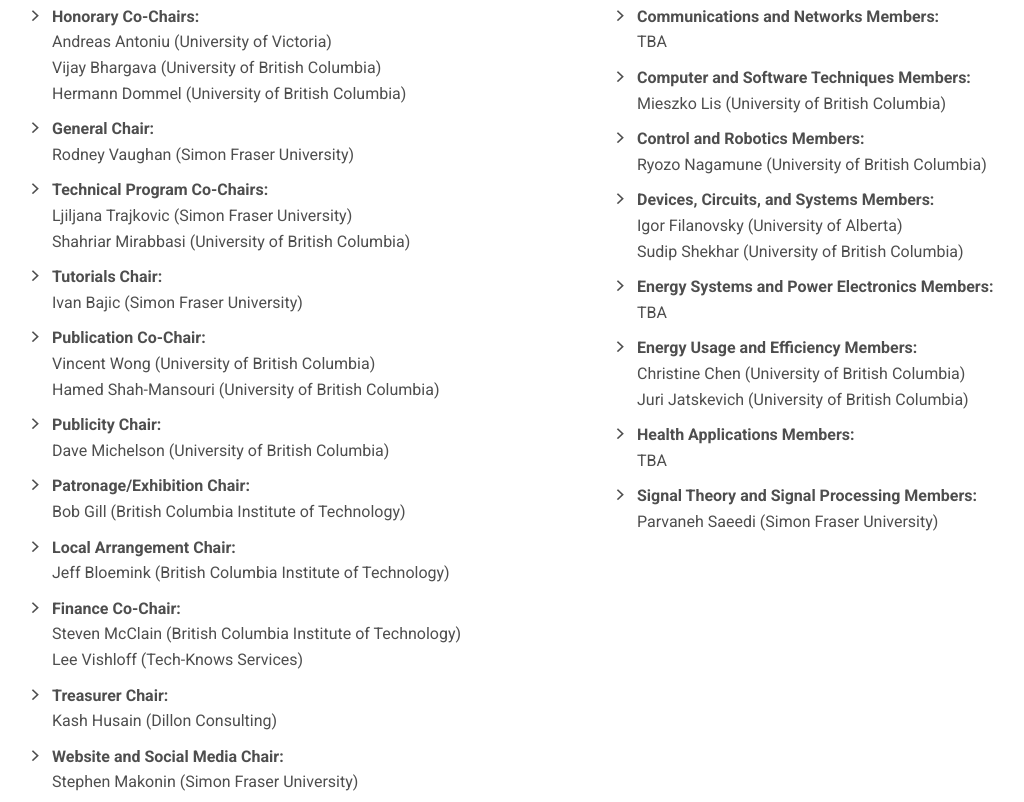
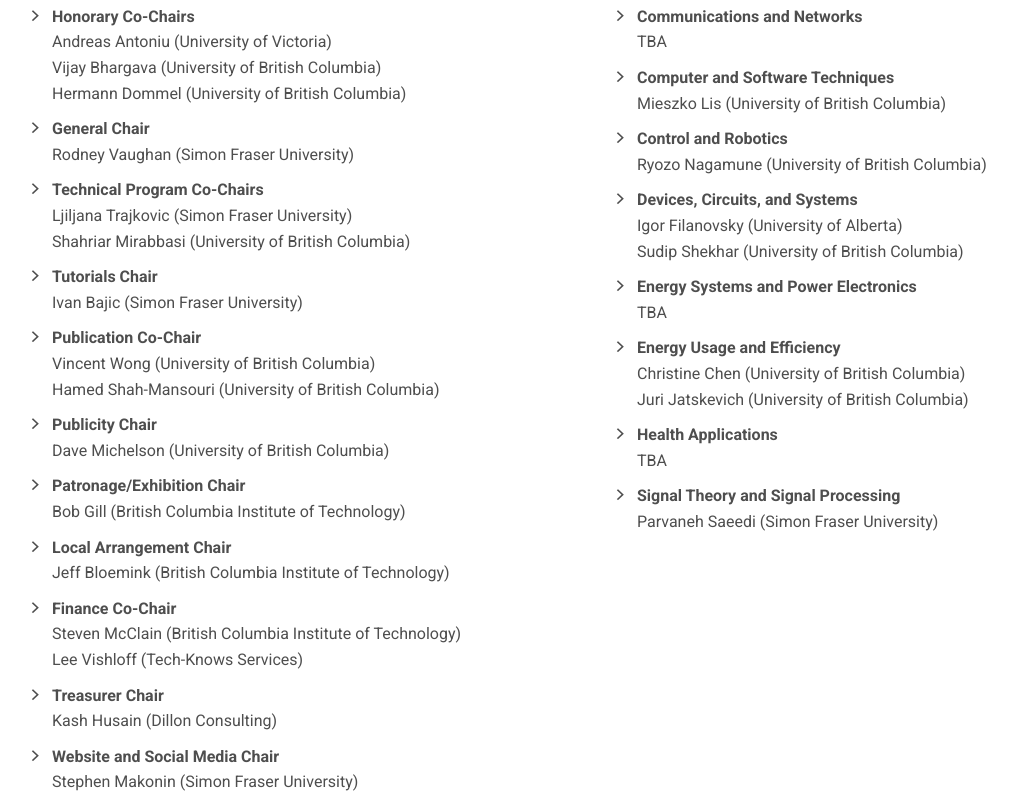
Before and after one commit to smakonin/ccece2016.org, a plain HTML site: page index-beta.html in a window 1280 px wide. Shown: the part 2918-3720 px from the top of the page, without its empty margins (38-1062 px from the left). Drawn offline with Linux system fonts and the light colour scheme; files whose address does not match are found by name.

Commit message:
removal of members: and :

```diff
--- a/index-beta.html
+++ b/index-beta.html
@@ -86,14 +86,14 @@
 					<p>Electrical Engineering started to separate from physics over a hundred years ago and the gap in their respective research emphases has continued to widen. Computer science in turn separated from electrical engineering and these areas have already started diverging, although computer engineering retains its close connections, as the title ECE suggests. Many popular applications such as biomedical engineering are also developing from electrical engineering. ECE has become a core science in its own right, using the tools of mathematics and physics (and even chemistry for aspects of new electronic materials), while also riding the world of computers. From our toolkit from the natural sciences, new scientific areas have necessarily been created within ECE, from information theory to cognitive techniques, and other areas that most of us haven’t imagined yet will evolve in the future. ECE is creating the <em>unnatural sciences</em>!</p>
 
 
-                    <p>There will be high quality tutorials and keynotes to expand your knowledge of ECE technology. Poster sessions will be highlighted, where you can directly discuss new results with their creators. Your ECE research will be binned into 8 tracks for this conference. The eclectic nature of ECE research means that some projects may not appear to fit into one of the tracks, but don’t worry – we will make a clear place for reporting any quality ECE research project at CCECE. The papers will be archived in IEEE Xplore.</p>
+                    <p>There will be high quality tutorials and keynotes to expand your knowledge of ECE technology. Poster sessions will be highlighted, where you can directly discuss new results with their creators. Your ECE research will be binned into 8 tracks for this conference. The eclectic nature of ECE research means that some projects may not appear to fit into one of the tracks, but don’t worry - we will make a clear place for reporting any quality ECE research project at CCECE. The papers will be archived in IEEE Xplore.</p>
 
                     <p>Vancouver is Canada’s west coast hub and is an amazing place to visit or live in. The conference venue is within walking distance of many attractions such as Stanley Park and award-winning shopping and restaurants. We can promise that the sea-to-sky experience will be unforgettable, from the superb Vancouver aquarium to the panoramic views from Grouse Mountain where grizzlies can be viewed. Take a few days before and after the conference to check the gulf islands, whale watching, and even the Rockies!</p>
 
-                    <p>On behalf of a distinguished organizing committee, please feel a warm invitation to attend CCECE2016. We are excited to see you and your recent work. We promise a high quality and fun conference. Your attendance will allow you to contribute, absorb and enjoy this snapshot of a revolution!</p>
+                    <p>On behalf of a distinguished organizing committee, please feel a warm invitation to attend CCECE 2016. We are excited to see you and your recent work. We promise a high quality and fun conference. Your attendance will allow you to contribute, absorb and enjoy this snapshot of a revolution!</p>
 
                     <p><strong>Rodney Vaughan</strong><br/>
-                    General Chair, CCECE2016</p>
+                    General Chair, CCECE 2016</p>
 
                 </div><!-- /.col-sm-6 -->
 
@@ -253,42 +253,42 @@
 
                     <ul class="list-arrow-right">
 
-                        <li>Honorary Co-Chairs:
+                        <li>Honorary Co-Chairs
                             <p>Andreas Antoniu (University of Victoria)<br/>
                             Vijay Bhargava (University of British Columbia)<br/>
                             Hermann Dommel (University of British Columbia)</p></li>
 
-                        <li>General Chair:
+                        <li>General Chair
                             <p>Rodney Vaughan (Simon Fraser University)</p></li>
 
-                        <li>Technical Program Co-Chairs:
+                        <li>Technical Program Co-Chairs
                             <p>Ljiljana Trajkovic (Simon Fraser University)<br/>
                             Shahriar Mirabbasi (University of British Columbia)</p></li>
 
-                        <li>Tutorials Chair:
+                        <li>Tutorials Chair
                             <p>Ivan Bajic (Simon Fraser University)</p></li>
 
-                        <li>Publication Co-Chair:
+                        <li>Publication Co-Chair
                             <p>Vincent Wong (University of British Columbia)<br/>
                             Hamed Shah-Mansouri (University of British Columbia)</p></li>
 
-                        <li>Publicity Chair:
+                        <li>Publicity Chair
                             <p>Dave Michelson (University of British Columbia)</p></li>
 
-                        <li>Patronage/Exhibition Chair:
+                        <li>Patronage/Exhibition Chair
                             <p>Bob Gill (British Columbia Institute of Technology)</p></li>
 
-                        <li>Local Arrangement Chair:
+                        <li>Local Arrangement Chair
                             <p>Jeff Bloemink (British Columbia Institute of Technology)</p></li>
 
-                        <li>Finance Co-Chair:
+                        <li>Finance Co-Chair
                             <p>Steven McClain (British Columbia Institute of Technology)<br/>
                             Lee Vishloff (Tech-Knows Services)</p></li>
 
-                        <li>Treasurer Chair:
+                        <li>Treasurer Chair
                             <p>Kash Husain (Dillon Consulting)</p></li>
 
-                        <li>Website and Social Media Chair:
+                        <li>Website and Social Media Chair
                             <p>Stephen Makonin (Simon Fraser University)</p></li>
 
                     </ul>
@@ -303,44 +303,44 @@
                     <ul class="list-arrow-right">
 
 
-                        <li>Communications and Networks Members:
+                        <li>Communications and Networks
                         	<p>
                         		TBA<br/>
                         	</p></li>
 
-                        <li>Computer and Software Techniques Members:
+                        <li>Computer and Software Techniques
                         	<p>
                             	Mieszko Lis (University of British Columbia)<br/>
                         	</p></li>
 
-                        <li>Control and Robotics Members:
+                        <li>Control and Robotics
                         	<p>
                             	Ryozo Nagamune (University of British Columbia)<br/>
                         	</p></li>
 
-                        <li>Devices, Circuits, and Systems Members:
+                        <li>Devices, Circuits, and Systems
                         	<p>
                             	Igor Filanovsky (University of Alberta)<br/>
                             	Sudip Shekhar (University of British Columbia)<br/>
                         	</p></li>
 
-                        <li>Energy Systems and Power Electronics Members:
+                        <li>Energy Systems and Power Electronics
                         	<p>
                         		TBA<br/>
                         	</p></li>
 
-                        <li>Energy Usage and Efficiency Members:
+                        <li>Energy Usage and Efficiency
                         	<p>
                             	Christine Chen (University of British Columbia)<br/>
                             	Juri Jatskevich (University of British Columbia)<br/>
                         	</p></li>
 
-                        <li>Health Applications Members:
+                        <li>Health Applications
                         	<p>
                         		TBA<br/>
                         	</p></li>
 
-                        <li>Signal Theory and Signal Processing Members:
+                        <li>Signal Theory and Signal Processing
                         	<p>
                         		Parvaneh Saeedi (Simon Fraser University)<br/>
                         	</p></li>
```
